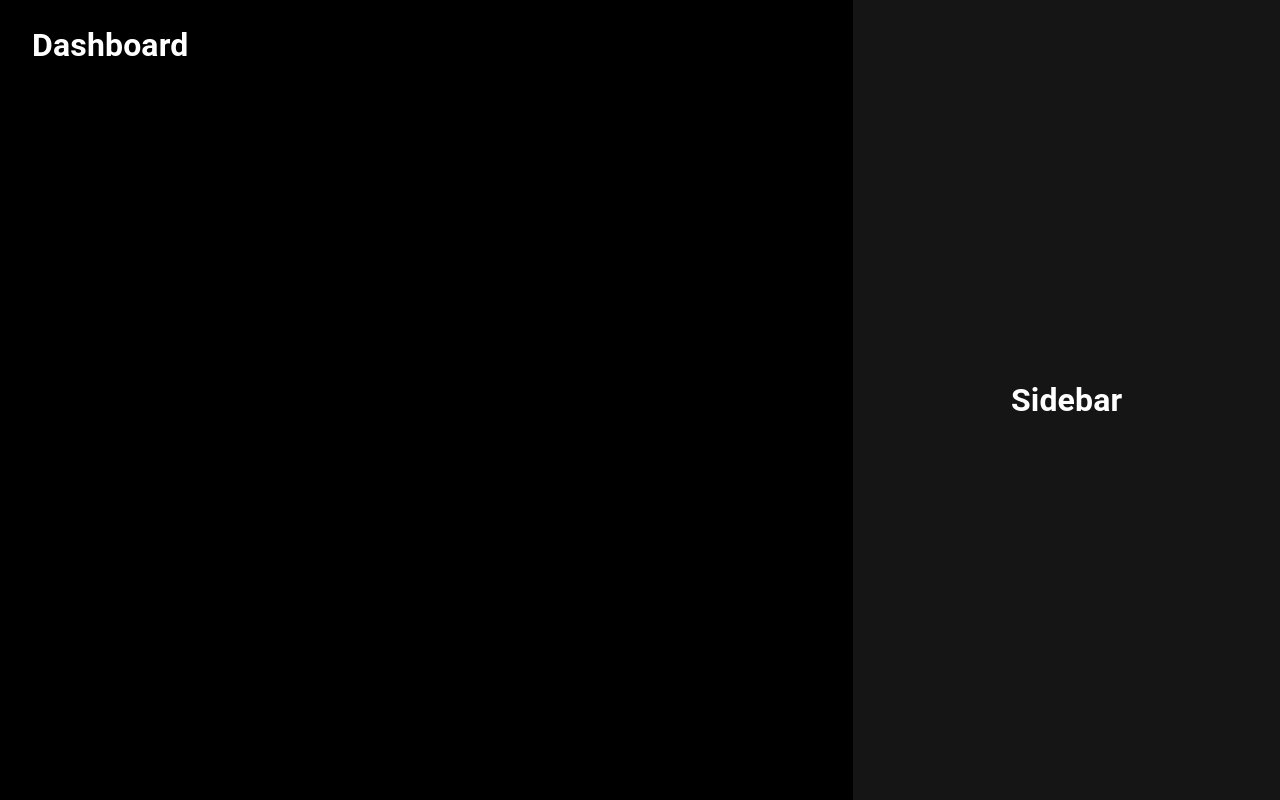
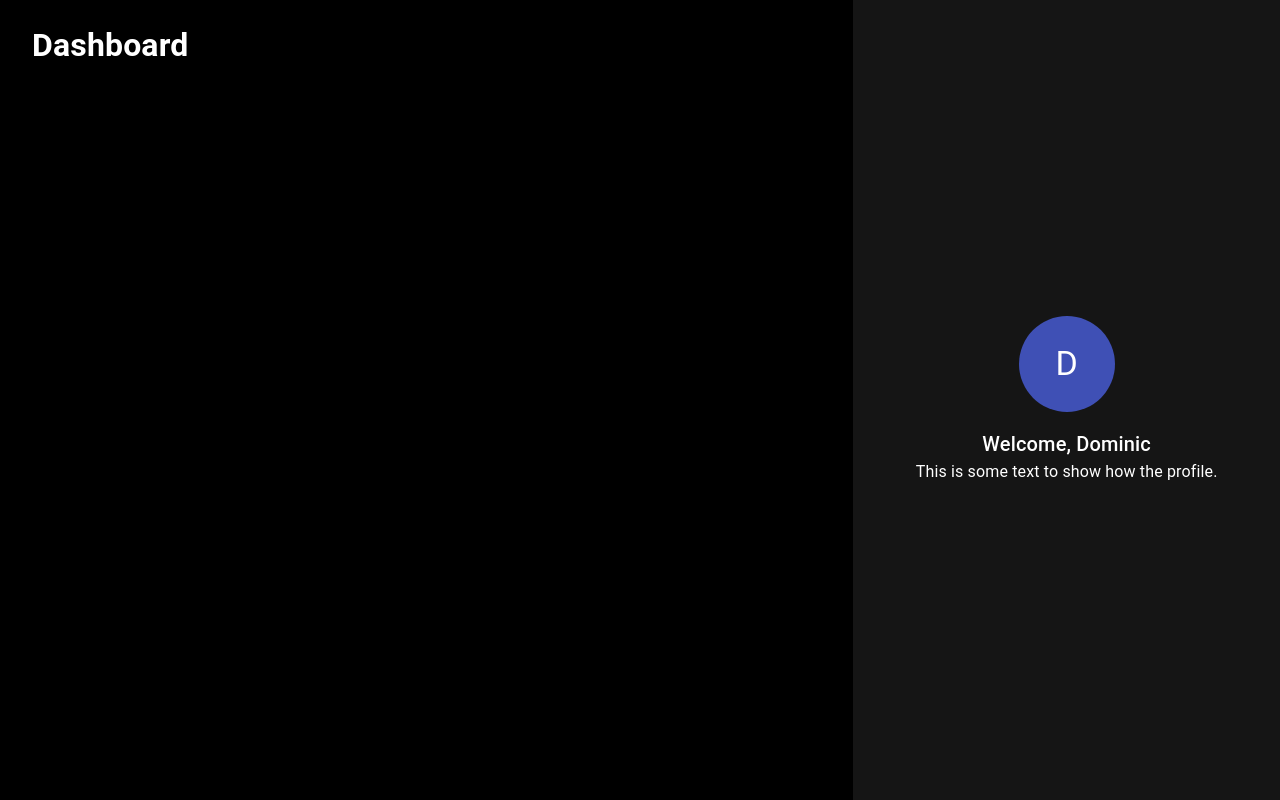
Before and after one commit to MajkelBuszy/taskapp-web, a React (Create React App) app: page / in a window 1280 px wide. Built offline with nearby package versions, Linux system fonts and the light colour scheme.

Commit message:
added profile component

```diff
--- /dev/null
+++ b/src/components/profile/profile.tsx
@@ -0,0 +1,30 @@
+import React, { FC, ReactElement } from 'react';
+import { Avatar, Box, Typography } from '@mui/material';
+
+export const Profile: FC = (): ReactElement => {
+    return (
+        <Box
+            display='flex'
+            flexDirection='column'
+            justifyContent='center'
+            alignItems='center'
+        >
+            <Avatar sx={{
+                width: '96px',
+                height: '96px',
+                backgroundColor: 'primary.main',
+                marginBottom: '16px'
+            }}>
+                <Typography variant='h4' color='text.primary'>
+                    D
+                </Typography>
+            </Avatar>
+            <Typography variant='h6' color='text.primary'>
+                Welcome, Dominic
+            </Typography>
+            <Typography variant='body1' color='text.primary'>
+                This is some text to show how the profile.
+            </Typography>
+        </Box>
+    );
+}
--- a/src/components/sidebar/sidebar.tsx
+++ b/src/components/sidebar/sidebar.tsx
@@ -1,5 +1,7 @@
 import React, { FC, ReactElement } from 'react';
 import { Grid } from '@mui/material';
+
+import { Profile } from '../profile/profile';
 
 export const Sidebar: FC = (): ReactElement => {
     return (
@@ -15,7 +17,7 @@
             flexDirection: 'column',
             alignItems: 'center'
         }}>
-            <h1>Sidebar</h1>
+            <Profile />
         </Grid>
     );
 }
```
